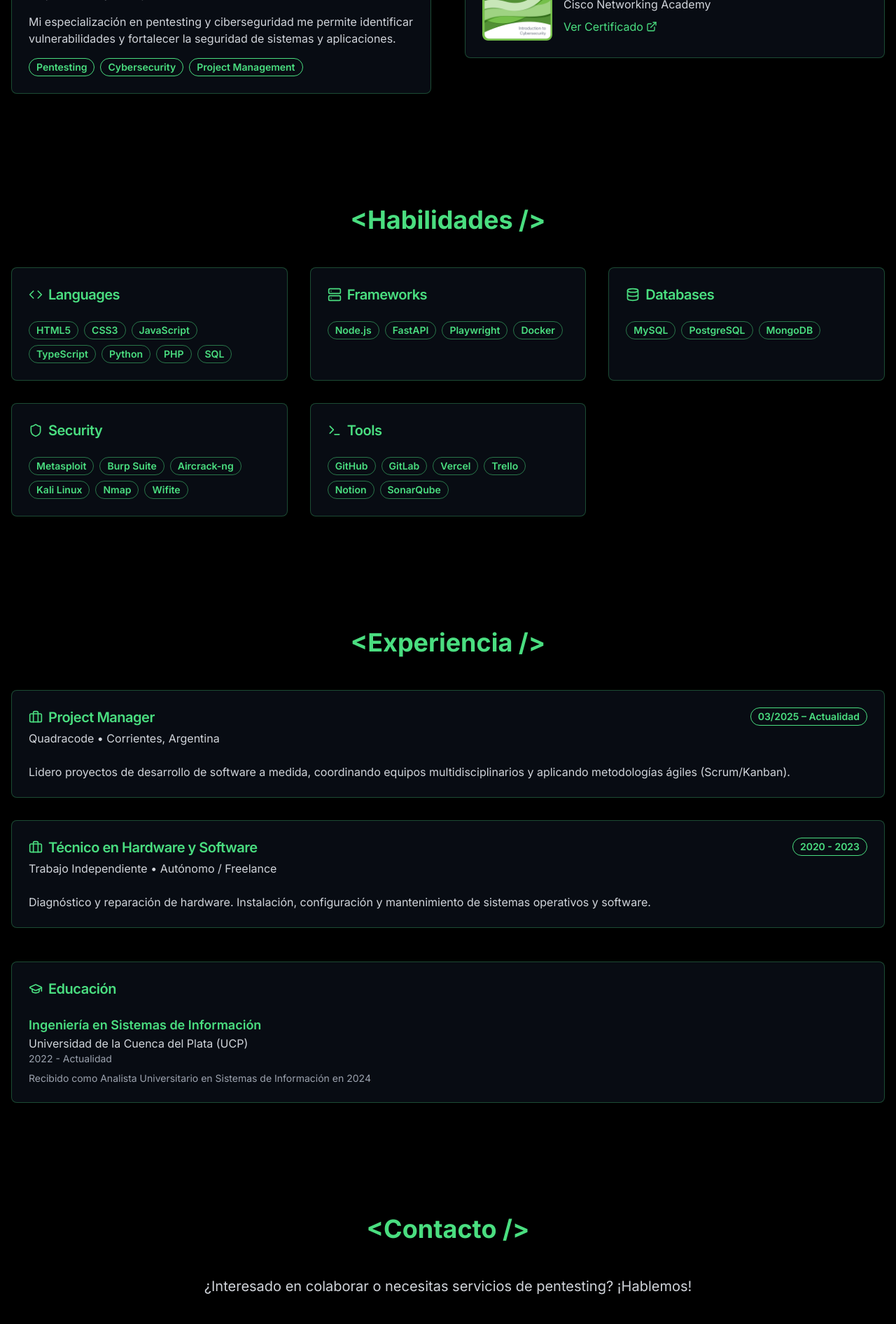
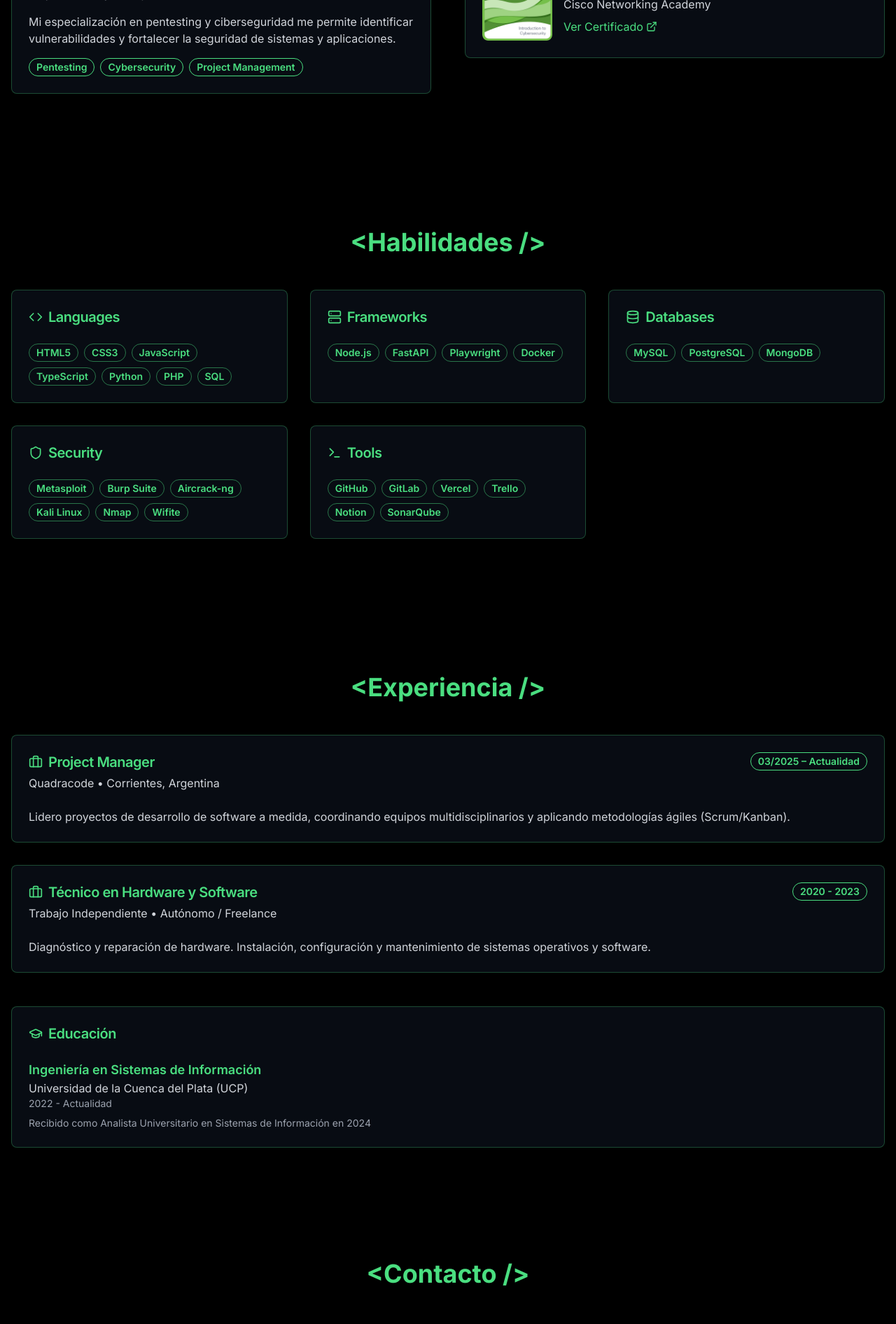
Before and after one commit to Santiago-sz/MiPortfolio, a Next.js app: page / in a window 1280 px wide. Shown: the part 1138-3030 px from the top of the page at 70% size. Built offline with nearby package versions, Linux system fonts and the light colour scheme.

Commit message:
arreglos minimos

```diff
--- a/app/page.tsx
+++ b/app/page.tsx
@@ -203,7 +203,7 @@ export default function Portfolio() {
               exit={{ opacity: 0, height: 0 }}
             >
               <div className="flex flex-col space-y-4 pt-4">
-                {["Acerca de", "Habilidades", "Experiencia"].map((item) => (
+                {["Acerca de mi", "Habilidades", "Experiencia"].map((item) => (
                   <a
                     key={item}
                     href={`#${item.toLowerCase().replace(/\s+/g, "-").replace("ó", "o").replace("í", "i")}`}
@@ -440,7 +440,7 @@ export default function Portfolio() {
       </section>
 
       {/* Skills Section */}
-      <section id="habilidades" className="py-12 sm:py-20 relative z-10">
+      <section id="habilidades" className="pt-24 sm:pt-28 py-12 sm:py-20 relative z-10">
         <div className="container mx-auto px-4">
           <motion.h2
             className="text-3xl sm:text-4xl font-bold mb-12 text-center"
@@ -501,7 +501,7 @@ export default function Portfolio() {
       </section>
 
       {/* Experience Section */}
-      <section id="experiencia" className="py-12 sm:py-20 relative z-10">
+      <section id="experiencia" className="pt-24 sm:pt-28 py-12 sm:py-20 relative z-10">
         <div className="container mx-auto px-4">
           <motion.h2
             className="text-3xl sm:text-4xl font-bold mb-12 text-center"
```
